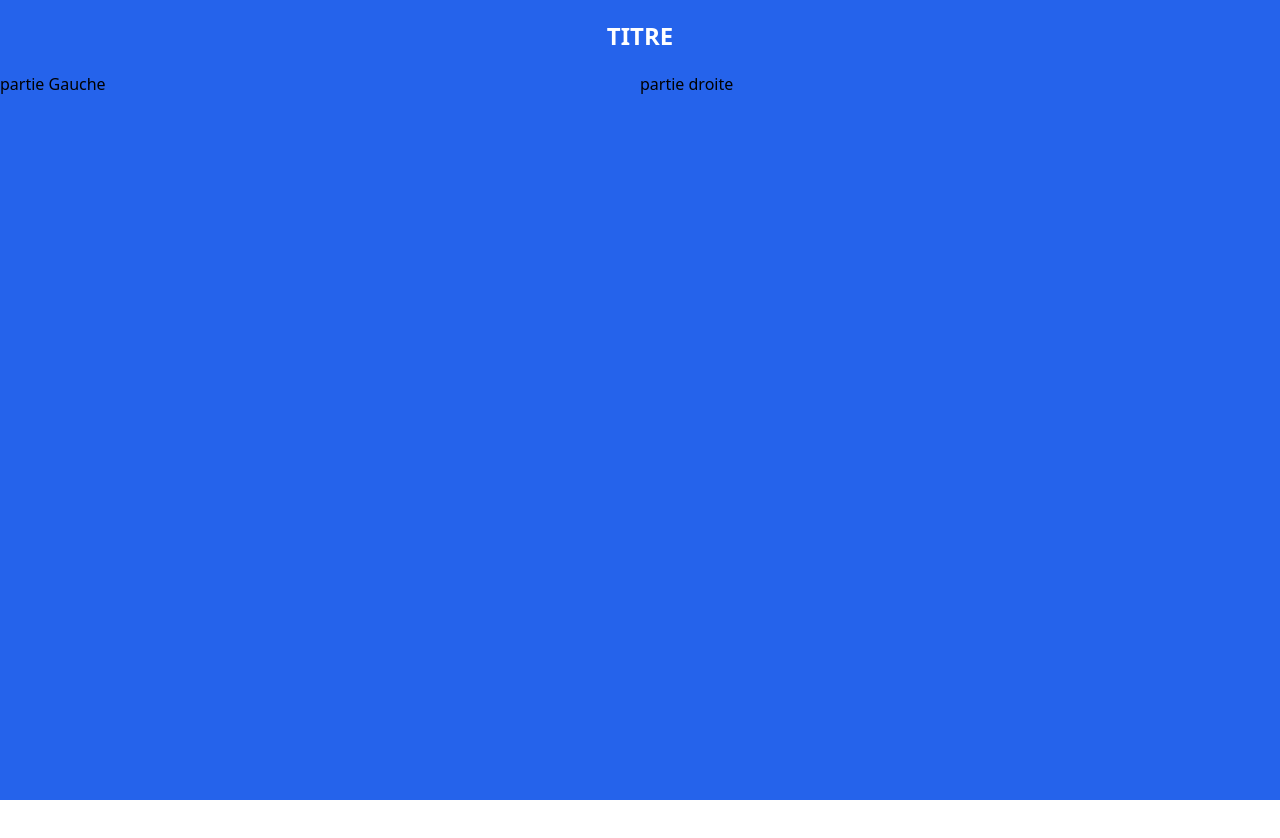
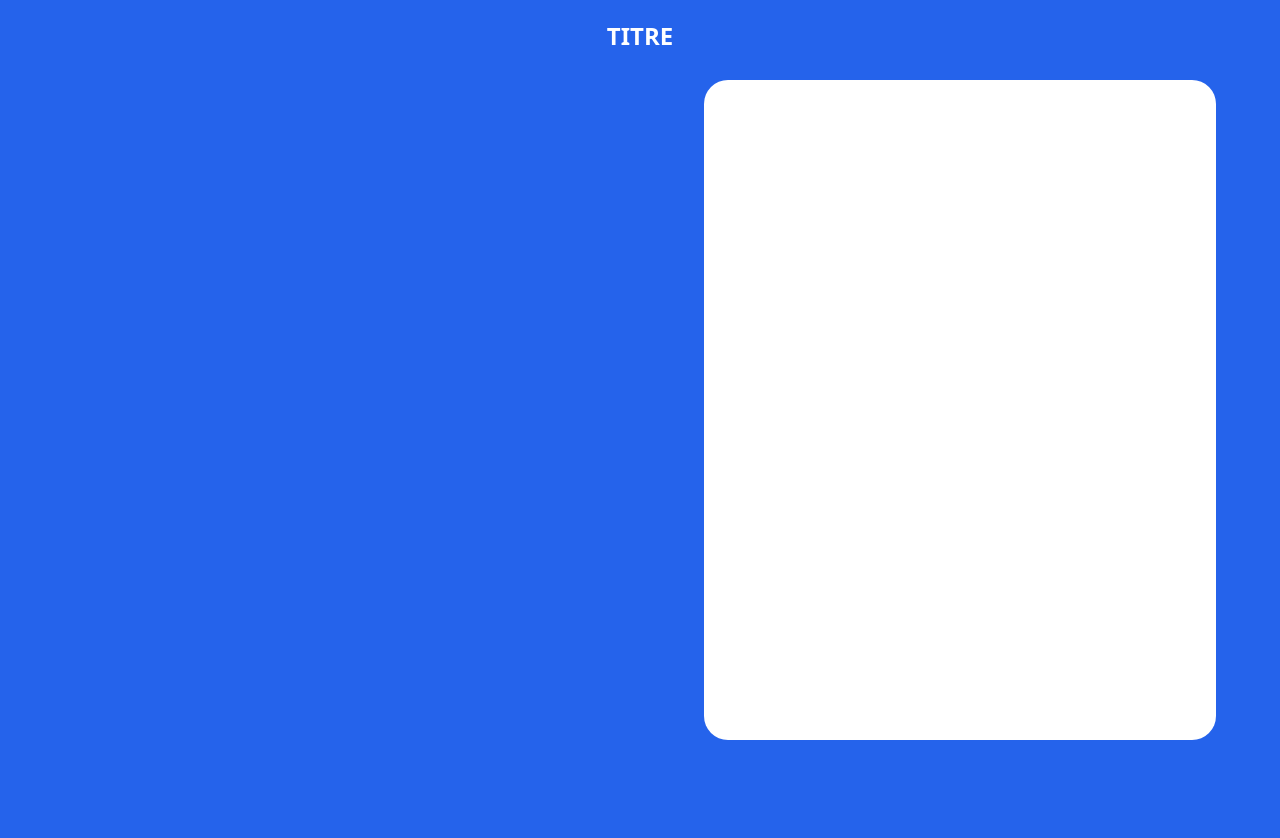
Before and after one commit to Osyrios/game-pendu, a React (Vite) app: page / in a window 1280 px wide. Shown: the top 838 px of the page. Before the commit the page ends 800 px from the top, so only its background shows below. Built offline with nearby package versions, Linux system fonts and the light colour scheme.

Commit message:
organize dir

```diff
--- a/src/App.tsx
+++ b/src/App.tsx
@@ -1,5 +1,5 @@
-import { Body } from "./componants/Body"
-import { Title } from "./componants/Title"
+import { Body } from "./sections/Body"
+import { Title } from "./sections/Title"
 
 
 function App() {
--- a/src/componants/Body.tsx
+++ /dev/null
@@ -1,15 +0,0 @@
-
-
-export function Body() {
-  return <div className=" flex flex-row h-max w-full ">
-
-    <div className="w-1/2">
-      <p>partie Gauche</p>
-    </div>
-
-    <div className="w-1/2">
-      <p>partie droite</p>
-    </div>
-
-  </div>
-}
--- /dev/null
+++ b/src/component/body/LeftPart.tsx
@@ -0,0 +1,5 @@
+export function LeftPart() {
+  return <div className="w-1/2">
+
+  </div>
+}
--- /dev/null
+++ b/src/component/body/RightPart.tsx
@@ -0,0 +1,7 @@
+export function RightPart() {
+  return <div className="w-1/2 flex flex-col justify-start items-center pt-2">
+    <div className="bg-white h-5/6 w-4/5 rounded-3xl">
+
+    </div>
+  </div>
+}
--- /dev/null
+++ b/src/sections/Body.tsx
@@ -0,0 +1,14 @@
+import { LeftPart } from "../component/body/LeftPart";
+import { RightPart } from "../component/body/RightPart";
+
+
+
+export function Body() {
+  return <div className="bg-blue-600 flex flex-row h-screen w-full ">
+
+    <LeftPart />
+    <RightPart/>
+
+
+  </div>
+}
--- a/src/style/output.css
+++ b/src/style/output.css
@@ -558,60 +558,60 @@ video {
   display: flex;
 }
 
-.h-full {
-  height: 100%;
-}
-
-.h-auto {
-  height: auto;
+.h-4\/5 {
+  height: 80%;
 }
 
 .h-screen {
   height: 100vh;
 }
 
-.h-svh {
-  height: 100svh;
-}
-
-.h-lvh {
-  height: 100lvh;
-}
-
-.h-dvh {
-  height: 100dvh;
-}
-
-.h-max {
-  height: -moz-max-content;
-  height: max-content;
+.h-5\/6 {
+  height: 83.333333%;
 }
 
 .w-1\/2 {
   width: 50%;
 }
 
+.w-4\/5 {
+  width: 80%;
+}
+
 .w-full {
   width: 100%;
-}
-
-.w-max {
-  width: -moz-max-content;
-  width: max-content;
 }
 
 .flex-row {
   flex-direction: row;
 }
 
-.bg-blue-800 {
-  --tw-bg-opacity: 1;
-  background-color: rgb(30 64 175 / var(--tw-bg-opacity));
+.flex-col {
+  flex-direction: column;
 }
 
-.bg-blue-500 {
-  --tw-bg-opacity: 1;
-  background-color: rgb(59 130 246 / var(--tw-bg-opacity));
+.items-center {
+  align-items: center;
+}
+
+.justify-start {
+  justify-content: flex-start;
+}
+
+.justify-center {
+  justify-content: center;
+}
+
+.rounded-xl {
+  border-radius: 0.75rem;
+}
+
+.rounded-2xl {
+  border-radius: 1rem;
+}
+
+.rounded-3xl {
+  border-radius: 1.5rem;
 }
 
 .bg-blue-600 {
@@ -619,18 +619,37 @@ video {
   background-color: rgb(37 99 235 / var(--tw-bg-opacity));
 }
 
+.bg-white {
+  --tw-bg-opacity: 1;
+  background-color: rgb(255 255 255 / var(--tw-bg-opacity));
+}
+
+.bg-amber-300 {
+  --tw-bg-opacity: 1;
+  background-color: rgb(252 211 77 / var(--tw-bg-opacity));
+}
+
+.bg-amber-200 {
+  --tw-bg-opacity: 1;
+  background-color: rgb(253 230 138 / var(--tw-bg-opacity));
+}
+
+.bg-amber-100 {
+  --tw-bg-opacity: 1;
+  background-color: rgb(254 243 199 / var(--tw-bg-opacity));
+}
+
 .py-5 {
   padding-top: 1.25rem;
   padding-bottom: 1.25rem;
 }
 
+.pt-2 {
+  padding-top: 0.5rem;
+}
+
 .text-center {
   text-align: center;
-}
-
-.text-xl {
-  font-size: 1.25rem;
-  line-height: 1.75rem;
 }
 
 .text-2xl {
```
Also changed, not shown: src/sections/Title.tsx (renamed from src/componants/Title.tsx).
